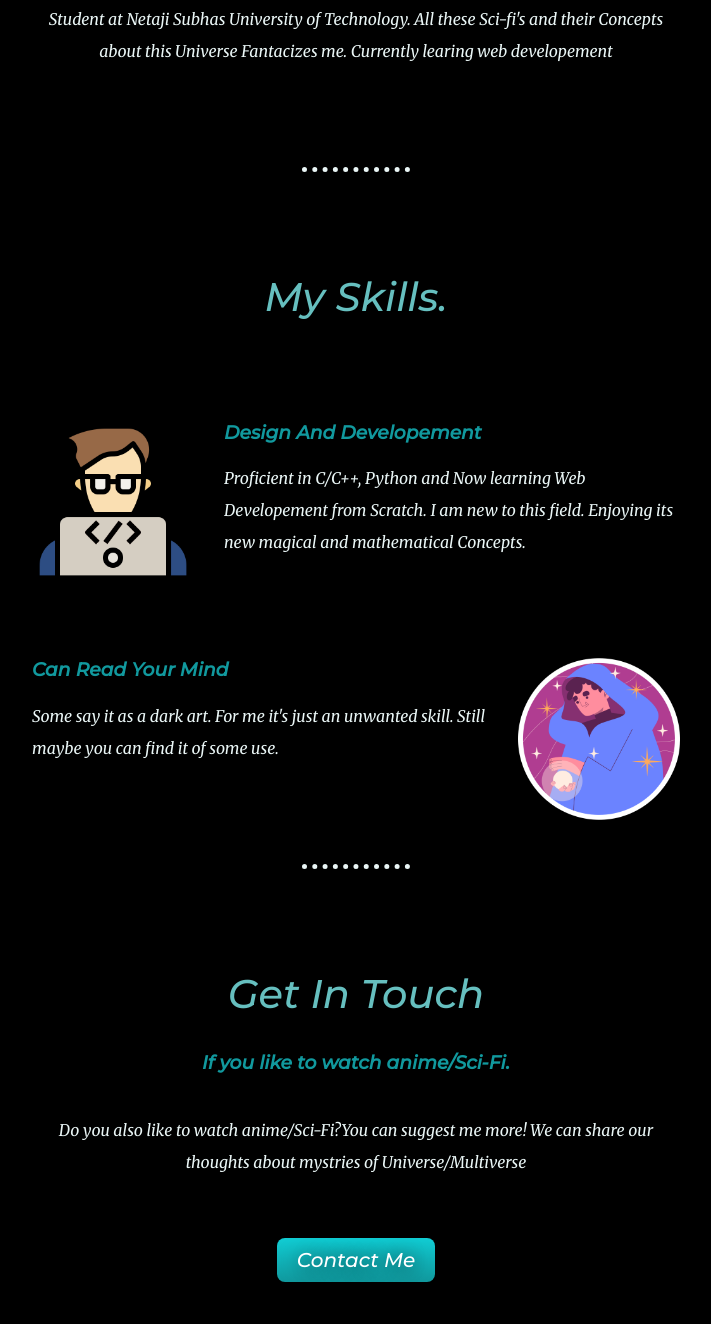
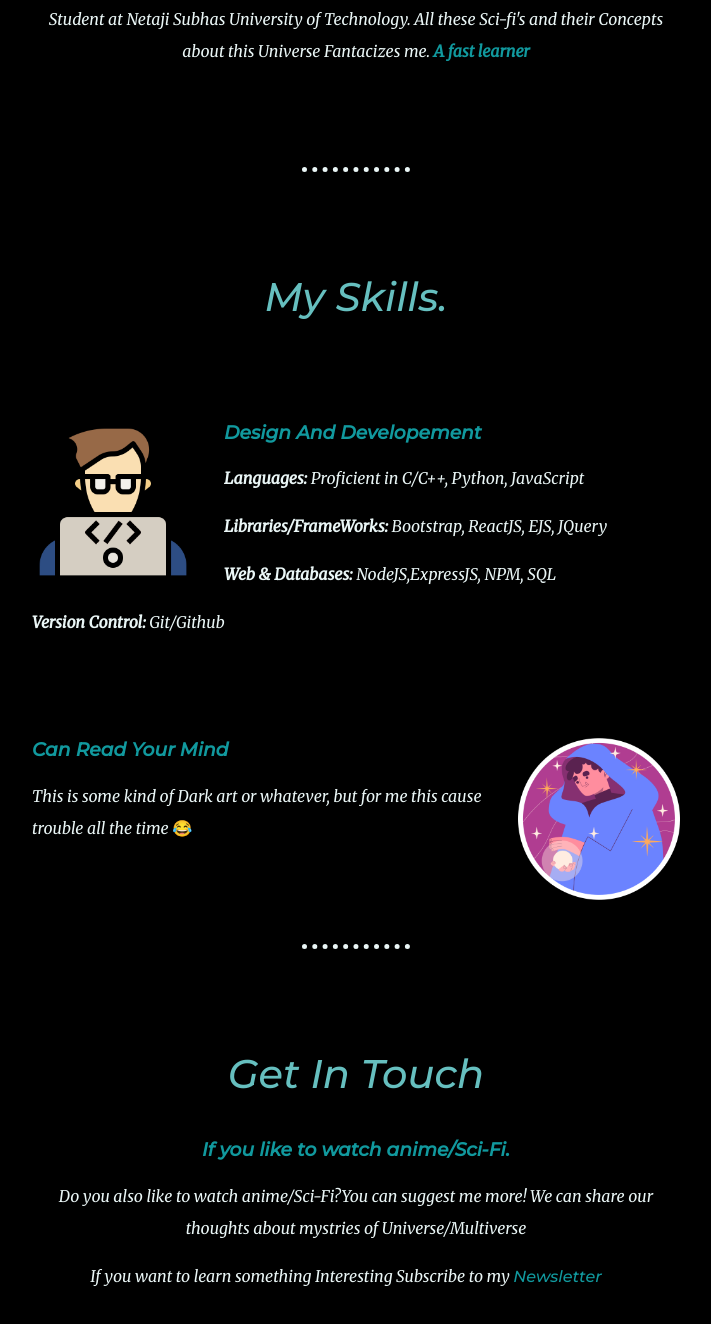
Before and after one commit to divyanshsingla/mywebsite, a plain HTML site: page index.html in a window 1280 px wide. Shown: the part 1452-2776 px from the top of the page, without its empty margins (284-995 px from the left). Drawn offline with Linux system fonts and the light colour scheme.

Commit message:
Add my newsletter link and updated some text

```diff
--- a/index.html
+++ b/index.html
@@ -20,46 +20,56 @@
 
         <img class="top-cloud" src="cloud2.png" alt="cloud-img">
         <h1>I'm Divyansh</h1>
-        <h2>A <span class="pro">Pro</span>grammer</h2>
+        <h2>A Programmer</h2>
         <img class="bottom-cloud" src="cloud2.png" alt="cloud-img">
         <img class="Mountain" src="mountain.png" alt="Mountain-img">
     </div>
     <div class="middlecontainer">
-            <div class="profile">
-                <img src="myem1.png" alt="my-emoji">
-                <h2>Hello!</h2>
-                <p class="intro">Student at <em>Netaji Subhas University of Technology.</em> All these Sci-fi's and their Concepts
-                    about this Universe Fantacizes me. Currently learing web developement</p>
-            </div>
+        <div class="profile">
+            <img src="myem1.png" alt="my-emoji">
+            <h2>Hello!</h2>
+            <p class="intro">Student at <em>Netaji Subhas University of Technology.</em> All these Sci-fi's and their
+                Concepts
+                about this Universe Fantacizes me. <strong style="color:#11999E">A fast learner</strong> </p>
+        </div>
         <hr>
         <div class="skills">
             <h2>My Skills.</h2>
             <div class="skill-row">
                 <img class="code-img" src="coding.png" alt=" design-developement">
                 <h3>Design And Developement</h3>
-                <p> Proficient in C/C++, Python and Now learning Web Developement from Scratch. I am new to this field.
-                    Enjoying its new magical and mathematical Concepts.</p>
+                <p><strong>Languages: </strong> Proficient in C/C++, Python, JavaScript</p>
+                <p><strong>Libraries/FrameWorks: </strong> Bootstrap, ReactJS, EJS, JQuery </p>
+                <p><strong>Web & Databases: </strong> NodeJS,ExpressJS, NPM, SQL</p>
+                <p><strong>Version Control: </strong> Git/Github </p>
             </div>
             <div class="skill-row">
                 <img class="giphy" src="wizard.png" alt="wizard-img">
                 <h3>Can Read Your Mind</h3>
-                <p>Some say it as a dark art. For me it's just an unwanted skill. Still maybe you can find it of some
-                    use.</p>
+                <p>This is some kind of Dark art or whatever, but for me this cause trouble all the time 😂</p>
             </div>
         </div>
         <hr>
 
         <div class="contactme">
             <h2>Get In Touch</h2>
-            <h3>If you like to watch anime/Sci-Fi.</h3>
-            <p class="contact-me" >Do you also like to watch anime/Sci-Fi?You can suggest me more! We can share our thoughts about mystries of Universe/Multiverse</p>
+            <div class="contact-me">
+                <h3>If you like to watch anime/Sci-Fi.</h3>
+                <p>Do you also like to watch anime/Sci-Fi?You can suggest me more! We can share our thoughts about
+                    mystries of Universe/Multiverse</p>
+                <p>If you want to learn something Interesting Subscribe to my <a class="footer-link"
+                        style="margin-left:0" href="https://shrouded-everglades-24703.herokuapp.com/">Newsletter</a>
+                </p>
+            </div>
+
 
             <a class="btn" href="mailto:divyanshsingla911@gmail.com">Contact Me</a>
         </div>
     </div>
     <div class="bottomcontainer">
-        <a class="footer-link" href="https://www.linkedin.com/in/divyansh-singla-5a3015210//">LinkedIn</a>
+        <a class="footer-link" href="https://www.linkedin.com/in/divyansh-singla-5a3015210/">LinkedIn</a>
         <a class="footer-link" href="https://twitter.com/DivyanshSingla6/">Twitter</a>
+        <a class="footer-link" href="https://github.com/divyanshsingla">Github</a>
         <p class="copyright">©2022 Divyansh Singla.</p>
     </div>
 </body>
```
